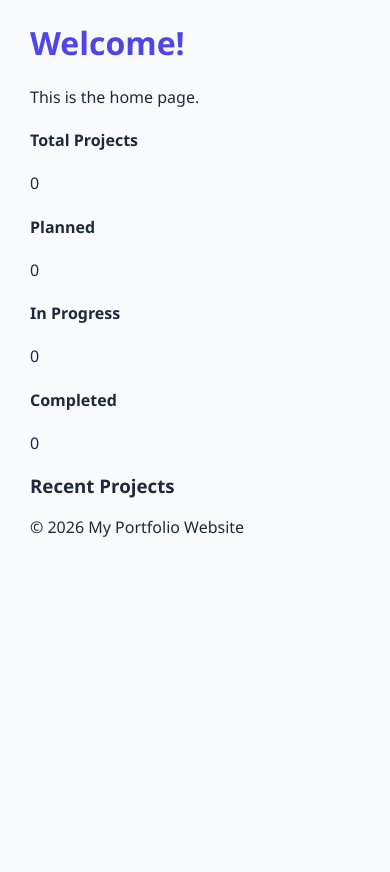
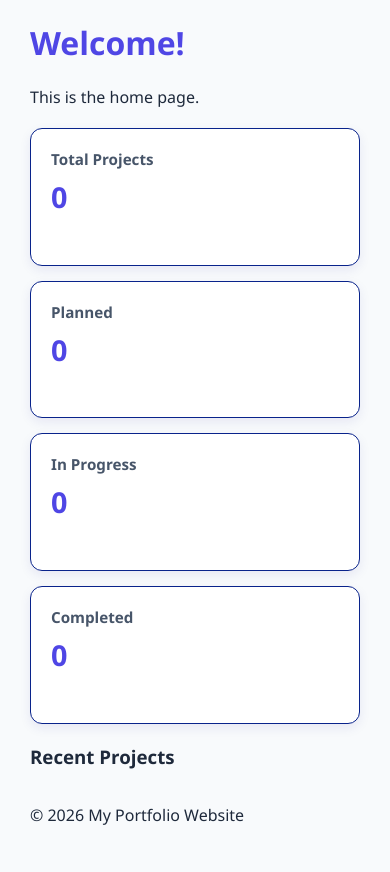
Before and after one commit to man-droid253/myproject, a Flask app: page / in a window 390 px wide. Shown: the part 84-956 px from the top of the page. Before the commit the page ends 621 px from the top, so only its background shows below. Run offline with Flask 3, Linux system fonts and the light colour scheme; data that the repository does not hold is empty.

Commit message:
Improve index layout: stat cards and recent projects responsive styles
Co-authored-by: Copilot <223556219+Copilot@users.noreply.github.com>

```diff
--- a/static/style.css
+++ b/static/style.css
@@ -214,3 +214,84 @@ nav a:hover {
 .status-in-progress { background-color: #f59e0b; } /* amber */
 .status-completed { background-color: #10b981; } /* green */
 .status-unknown { background-color: #334155; } /* fallback */
+
+.dashboard-stats {
+  display: grid;
+  grid-template-columns: repeat(auto-fit, minmax(200px, 1fr));
+  gap: 15px;
+  margin-top: 20px;
+  margin-bottom: 20px;
+}
+
+.stat-card {
+  padding: 20px;
+  background-color: var(--surface);
+  border: 1px solid var(--border);
+  border-radius: 12px;
+  box-shadow: 0 4px 12px rgba(22, 16, 134, 0.08);
+  display: flex;
+  flex-direction: column;
+  align-items: flex-start;
+  justify-content: center;
+}
+
+.stat-card h4 {
+  margin: 0;
+  color: var(--muted-text);
+  font-size: 0.95rem;
+}
+
+.stat-card .stat-value {
+  margin-top: 8px;
+  font-size: 1.8rem;
+  font-weight: 700;
+  color: var(--primary);
+}
+
+.recent-projects {
+  margin-top: 8px;
+}
+
+.recent-projects ul {
+  list-style: none;
+  padding: 0;
+  margin: 0;
+  display: grid;
+  gap: 10px;
+}
+
+.recent-projects li {
+  padding: 12px 14px;
+  background-color: var(--surface);
+  border: 1px solid var(--border);
+  border-radius: 10px;
+  display: flex;
+  justify-content: space-between;
+  align-items: center;
+}
+
+.recent-projects li a {
+  color: var(--primary);
+  text-decoration: none;
+  font-weight: 600;
+}
+
+.recent-projects li a:hover {
+  text-decoration: underline;
+}
+
+.recent-projects .meta {
+  color: var(--muted-text);
+  font-size: 0.9rem;
+}
+
+@media (max-width: 600px) {
+  .dashboard-stats {
+    grid-template-columns: 1fr;
+  }
+  .recent-projects li {
+    flex-direction: column;
+    align-items: flex-start;
+    gap: 6px;
+  }
+}
```
